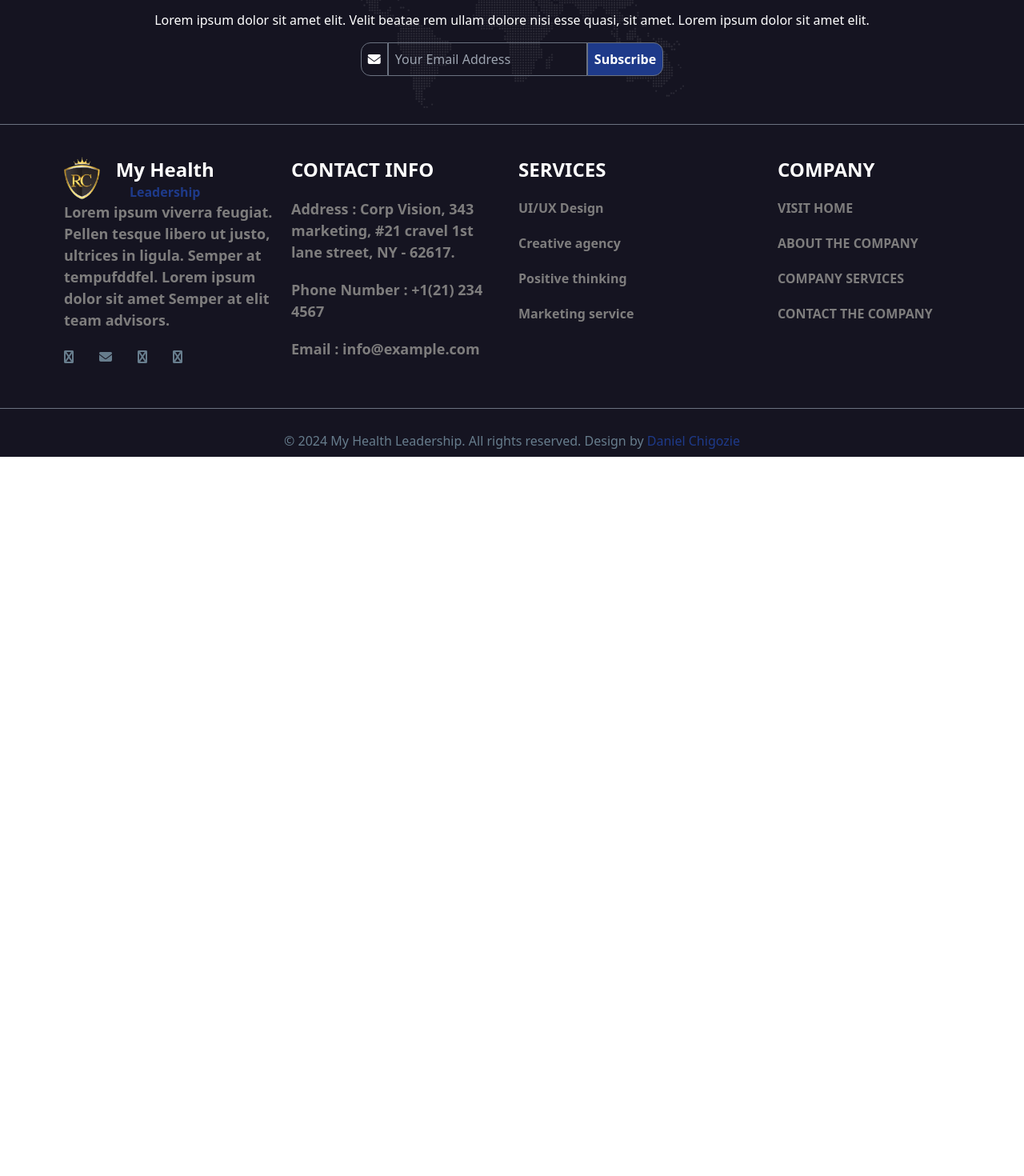
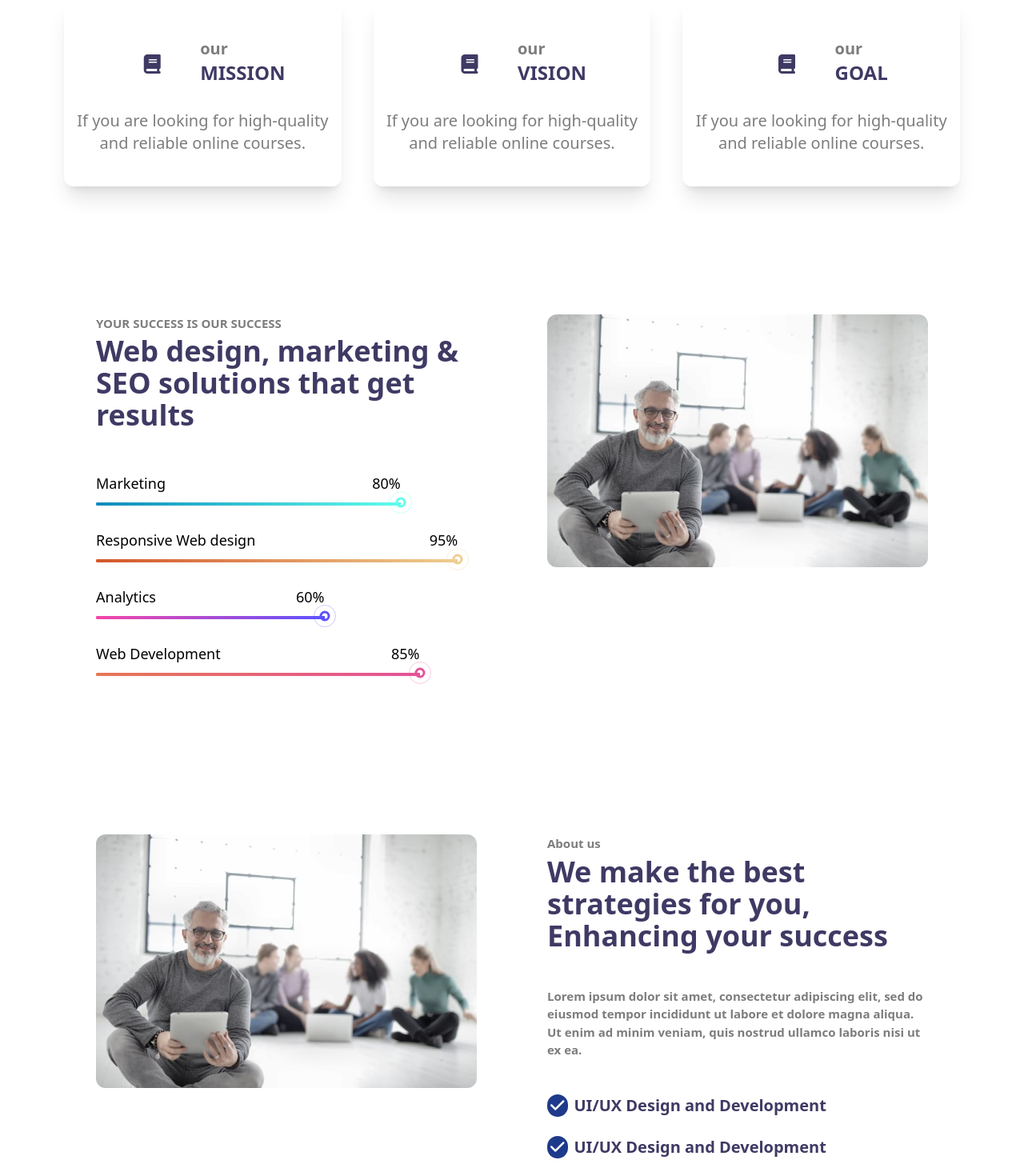
Before and after one commit to danielnifty1/my-health, a Vue app: page /about in a window 1280 px wide. Shown: the part 1100-2570 px from the top of the page at 80% size. Before the commit the page ends 1671 px from the top, so only its background shows below. Built offline with nearby package versions, Linux system fonts and the light colour scheme; a web font is replaced by a local one.

Commit message:
about us page created

```diff
--- a/src/components/AboutPage.vue
+++ b/src/components/AboutPage.vue
@@ -1,5 +1,5 @@
 <template>
-      <!-- our success -->
+  <!-- our success -->
   <div class="grid md:grid-cols-2 gap-2 pt-20 md:pl-20 pl-5 md:pr-20 pr-2 pb-0">
     <div class="md:p-10 p-5 rounded-xl">
       <img src="/img/about.jpg" class="rounded-xl" />
@@ -45,4 +45,208 @@
       </div>
     </div>
   </div>
+
+  <!-- our mission  -->
+  <div
+    class="grid md:grid-cols-3 place-items-center gap-10 pt-20 md:pl-20 pl-5 md:pr-20 pr-2 pb-10"
+  >
+    <div
+      class="grid md:grid-cols-1 pt-5 rounded-xl shadow-xl hover:shadow-blue-500/50 text-[#3f3a64]"
+    >
+      <div class="flex justify-center space-x-5 pb-5 place-items-center p-5">
+        <span
+          class="grid md:grid-cols-1 fa fa-book font-bold text-2xl rounded-full w-20 h-20 pt-5 text-center hover:text-white hover:bg-[#3f3a64] place-items-center"
+          ><i class="text-center"></i
+        ></span>
+        <div class="p">
+          <h1 class="font-bold text-[#7e7d7d] text-xl">our</h1>
+          <h1 class="font-bold text-2xl text-[#3f3a64]">MISSION</h1>
+        </div>
+      </div>
+
+      <div class="pl-2 pr-2 text-center pb-10">
+        <h2 class="text-[#7e7d7d] text-xl">
+          If you are looking for high-quality and reliable online courses.
+        </h2>
+      </div>
+    </div>
+
+    <div
+      class="grid md:grid-cols-1 pt-5 rounded-xl shadow-xl hover:shadow-blue-500/50 text-[#3f3a64]"
+    >
+      <div class="flex justify-center space-x-5 pb-5 place-items-center p-5">
+        <span
+          class="grid md:grid-cols-1 fa fa-book font-bold text-2xl rounded-full w-20 h-20 pt-5 text-center hover:text-white hover:bg-[#3f3a64] place-items-center"
+          ><i class="text-center"></i
+        ></span>
+        <div class="p">
+          <h1 class="font-bold text-[#7e7d7d] text-xl">our</h1>
+          <h1 class="font-bold text-2xl text-[#3f3a64]">VISION</h1>
+        </div>
+      </div>
+
+      <div class="pl-2 pr-2 text-center pb-10">
+        <h2 class="text-[#7e7d7d] text-xl">
+          If you are looking for high-quality and reliable online courses.
+        </h2>
+      </div>
+    </div>
+
+    <div
+      class="grid md:grid-cols-1 pt-5 rounded-xl shadow-xl hover:shadow-blue-500/50 text-[#3f3a64]"
+    >
+      <div class="flex justify-center space-x-5 pb-5 place-items-center p-5">
+        <span
+          class="grid md:grid-cols-1 fa fa-book font-bold text-2xl rounded-full w-20 h-20 pt-5 text-center hover:text-white hover:bg-[#3f3a64] place-items-center"
+          ><i class="text-center"></i
+        ></span>
+        <div class="p">
+          <h1 class="font-bold text-[#7e7d7d] text-xl">our</h1>
+          <h1 class="font-bold text-2xl text-[#3f3a64]">GOAL</h1>
+        </div>
+      </div>
+
+      <div class="pl-2 pr-2 text-center pb-10">
+        <h2 class="text-[#7e7d7d] text-xl">
+          If you are looking for high-quality and reliable online courses.
+        </h2>
+      </div>
+    </div>
+  </div>
+
+  <!-- our success -->
+  <div class="grid md:grid-cols-2 gap-2 pt-20 md:pl-20 pl-5 md:pr-20 pr-2 pb-0">
+    <div class="grid grid-cols-1 gap-1 md:p-10 p-5 space-y-10">
+      <div class="space-y-1">
+        <h4 class="md:text-[15px] font-bold text-[#7e7d7d]">
+          YOUR SUCCESS IS OUR SUCCESS
+        </h4>
+        <h2 class="font-bold md:text-4xl text-2xl text-[#3f3a64]">
+          Web design, marketing & SEO solutions that get results
+        </h2>
+      </div>
+
+      <section class="w3l-progress" id="progress">
+        <div class="midd-w3">
+          <div class="container py- lg-5 py-md-4 py-2">
+            <div class="row align-items-center">
+              <div class="">
+                <div class="progress-info info1">
+                  <h6 class="progress-tittle">
+                    Marketing <span class="">80%</span>
+                  </h6>
+                  <div class="progress">
+                    <div
+                      class="progress-bar progress-bar-striped gradient-1"
+                      role="progressbar"
+                      style="width: 80%"
+                      aria-valuenow="90"
+                      aria-valuemin="0"
+                      aria-valuemax="100"
+                    ></div>
+                  </div>
+                </div>
+                <div class="progress-info info2">
+                  <h6 class="progress-tittle">
+                    Responsive Web design <span class="">95%</span>
+                  </h6>
+                  <div class="progress">
+                    <div
+                      class="progress-bar progress-bar-striped gradient-2"
+                      role="progressbar"
+                      style="width: 95%"
+                      aria-valuenow="95"
+                      aria-valuemin="0"
+                      aria-valuemax="100"
+                    ></div>
+                  </div>
+                </div>
+                <div class="progress-info info3">
+                  <h6 class="progress-tittle">
+                    Analytics <span class="">60%</span>
+                  </h6>
+                  <div class="progress">
+                    <div
+                      class="progress-bar progress-bar-striped gradient-3"
+                      role="progressbar"
+                      style="width: 60%"
+                      aria-valuenow="95"
+                      aria-valuemin="0"
+                      aria-valuemax="100"
+                    ></div>
+                  </div>
+                </div>
+                <div class="progress-info info4 mb-0">
+                  <h6 class="progress-tittle">
+                    Web Development <span class="">85%</span>
+                  </h6>
+                  <div class="progress">
+                    <div
+                      class="progress-bar progress-bar-striped gradient-4"
+                      role="progressbar"
+                      style="width: 85%"
+                      aria-valuenow="95"
+                      aria-valuemin="0"
+                      aria-valuemax="100"
+                    ></div>
+                  </div>
+                </div>
+              </div>
+            </div>
+          </div>
+        </div>
+      </section>
+    </div>
+
+    <div class="md:p-10 p-5 rounded-xl">
+      <img src="/img/about.jpg" class="rounded-xl" />
+    </div>
+  </div>
+
+ <!-- our success -->
+ <div class="grid md:grid-cols-2 gap-2 pt-20 md:pl-20 pl-5 md:pr-20 pr-2 pb-0">
+    <div class="md:p-10 p-5 rounded-xl">
+      <img src="/img/about.jpg" class="rounded-xl" />
+    </div>
+
+    <div class="grid grid-cols-1 gap-1 md:p-10 p-2 md:space-y-10 space-y-5">
+      <div class="space-y-1">
+        <h4 class="text-[15px] font-bold text-[#7e7d7d]">About us</h4>
+        <h2 class="font-bold md:text-4xl text-2xl text-[#3f3a64]">
+          We make the best strategies for you, Enhancing your success
+        </h2>
+      </div>
+
+      <div class="text-[#7e7d7d] font-bold text-[15px]">
+        <p>
+          Lorem ipsum dolor sit amet, consectetur adipiscing elit, sed do
+          eiusmod tempor incididunt ut labore et dolore magna aliqua. Ut enim ad
+          minim veniam, quis nostrud ullamco laboris nisi ut ex ea.
+        </p>
+      </div>
+
+      <div class="space-y-6 text-sm md:text-xl">
+        <div class="flex space-x-2">
+          <span
+            class="fa fa-check bg-blue-900 p-1 rounded-full text-white"
+          ></span>
+          <p class="font-bold text-[#3f3a64]">UI/UX Design and Development</p>
+        </div>
+
+        <div class="flex space-x-2">
+          <span
+            class="fa fa-check bg-blue-900 p-1 rounded-full text-white"
+          ></span>
+          <p class="font-bold text-[#3f3a64]">UI/UX Design and Development</p>
+        </div>
+
+        <div class="flex space-x-2">
+          <span
+            class="fa fa-check bg-blue-900 p-1 rounded-full text-white"
+          ></span>
+          <p class="font-bold text-[#3f3a64]">UI/UX Design and Development</p>
+        </div>
+      </div>
+    </div>
+  </div>
 </template>
```
